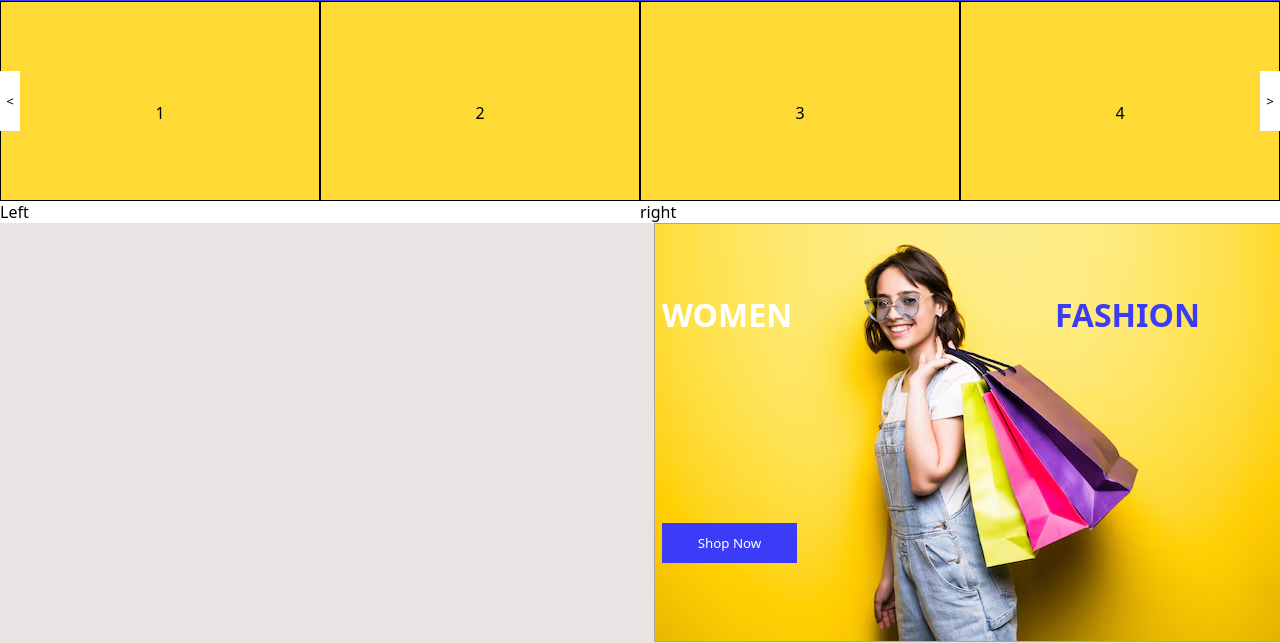
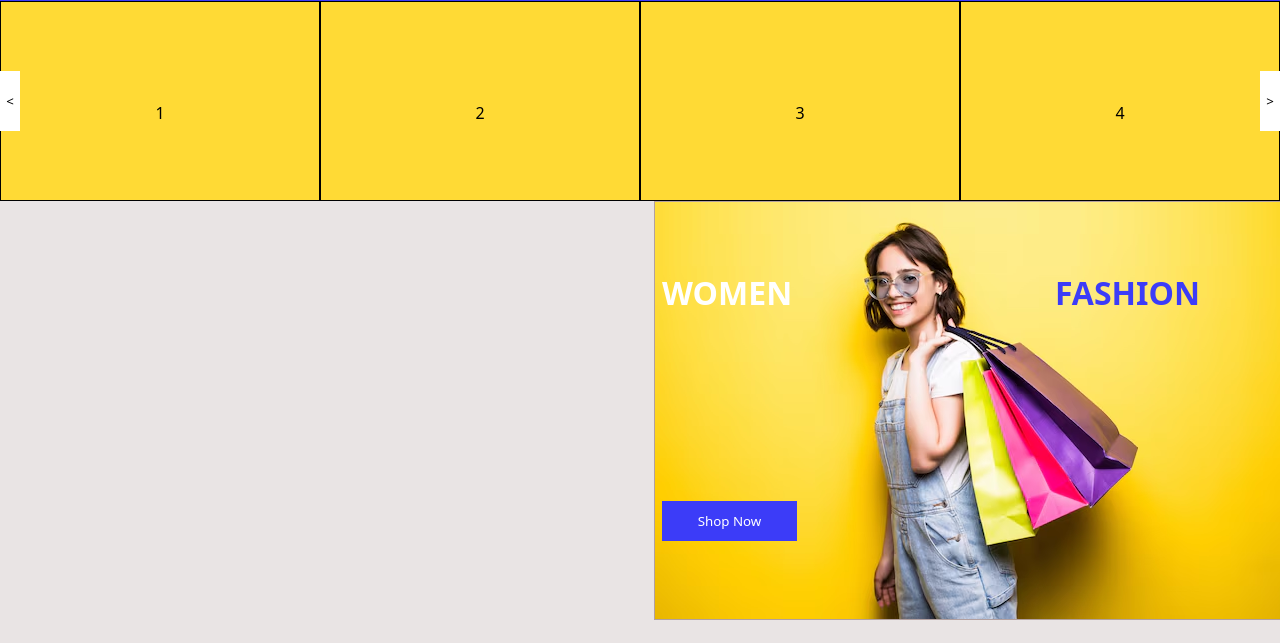
Before and after one commit to sagar510/demo, a plain HTML site: page index.html in a window 1280 px wide. Shown: the part 64-707 px from the top of the page. Drawn offline with Linux system fonts and the light colour scheme.

Commit message:
remove test

```diff
--- a/index.html
+++ b/index.html
@@ -87,10 +87,10 @@
         <button id="next">></button>
     </div>
 
-     <div id="parent">
+     <!-- <div id="parent">
         <div id="left">Left</div><div id="right">right</div>
 
-    </div>
+    </div> -->
 
     <div id="clothing" style="height: 100vh; background-color: rgb(233, 228, 228);">
         <div class="img-container" style="height:417px; width: 626px; position: relative; float: right;">
```
